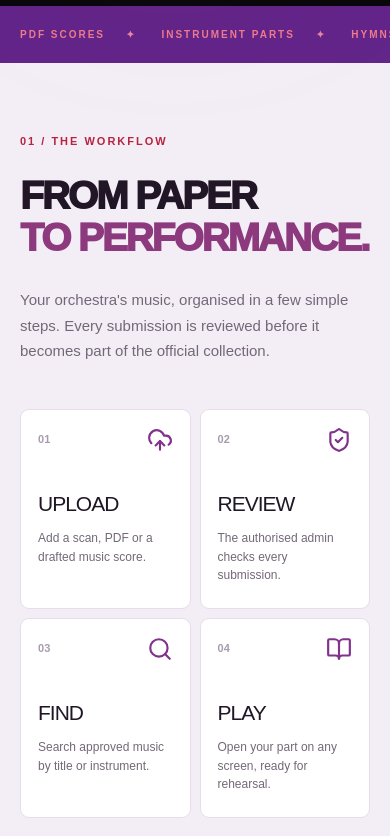
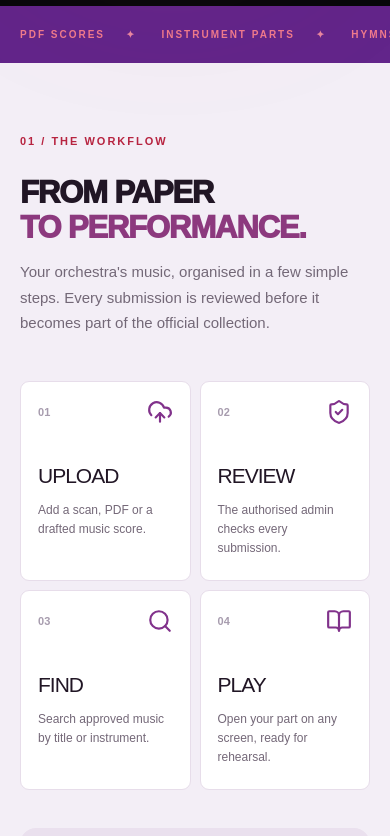
Before and after one commit to Wikis-tech/eaglescore, a Next.js app: page / in a window 390 px wide. Shown: the part 960-1796 px from the top of the page. Built offline with nearby package versions, Linux system fonts and the light colour scheme.

Commit message:
fix: contain workflow, features and about headlines within responsive sections

```diff
--- a/src/components/landing.css
+++ b/src/components/landing.css
@@ -94,3 +94,86 @@
 .es-process-card:nth-child(2){transition-delay:.06s}.es-process-card:nth-child(3){transition-delay:.12s}.es-process-card:nth-child(4){transition-delay:.18s}
 .es-feature-card:hover{border-color:#71547c;box-shadow:0 14px 34px #0002}
 @media(prefers-reduced-motion:reduce){.es-scroll-reveal,.es-scroll-reveal.es-reveal-init{opacity:1!important;transform:none!important;transition:none!important}}
+
+
+/*
+ * Landing typography containment hotfix.
+ * Root cause: the oversized heading's min-content width could exceed its grid
+ * track, especially for "PERFORMANCE." and user-edited CMS text.
+ * Keep the heading in a full-width row and give browser text-size changes room.
+ */
+.es-landing .es-section-intro {
+  display: flex;
+  flex-direction: column;
+  align-items: stretch;
+  justify-content: flex-start;
+  gap: clamp(14px, 2vw, 28px);
+  width: 100%;
+  max-width: 100%;
+  min-width: 0;
+}
+.es-landing .es-section-intro > div:first-child,
+.es-landing .es-about > div:first-child {
+  width: 100%;
+  max-width: 100%;
+  min-width: 0;
+}
+.es-landing .es-section-intro h2,
+.es-landing .es-about h2 {
+  display: block;
+  width: 100%;
+  max-width: 100%;
+  min-width: 0;
+  margin: 0;
+  font-size: clamp(34px, 5.15vw, 76px);
+  line-height: 1.09;
+  letter-spacing: -0.055em;
+  white-space: normal;
+  overflow-wrap: anywhere;
+  word-break: normal;
+  text-wrap: pretty;
+}
+.es-landing .es-section-intro h2 span,
+.es-landing .es-about h2 span {
+  overflow-wrap: anywhere;
+}
+.es-landing .es-section-intro > p {
+  width: 100%;
+  max-width: 730px;
+  min-width: 0;
+  margin: 0;
+}
+.es-landing #how-it-works,
+.es-landing #features,
+.es-landing #about {
+  min-width: 0;
+}
+.es-landing .es-about {
+  grid-template-columns: minmax(0, 1fr) minmax(0, 1fr);
+}
+.es-landing .es-about-right {
+  min-width: 0;
+}
+@media (max-width: 820px) {
+  .es-landing .es-about {
+    grid-template-columns: minmax(0, 1fr);
+  }
+  .es-landing .es-section-intro h2,
+  .es-landing .es-about h2 {
+    font-size: clamp(33px, 7.5vw, 62px);
+    letter-spacing: -0.045em;
+  }
+}
+@media (max-width: 520px) {
+  .es-landing .es-section-intro h2,
+  .es-landing .es-about h2 {
+    font-size: clamp(29px, 8vw, 43px);
+    line-height: 1.13;
+    letter-spacing: -0.04em;
+  }
+}
+/* Prevent right-aligned or centred headings from inheriting external styles. */
+.es-landing .es-section-intro > div:first-child h2,
+.es-landing .es-about > div:first-child h2 {
+  text-align: left;
+}
```
